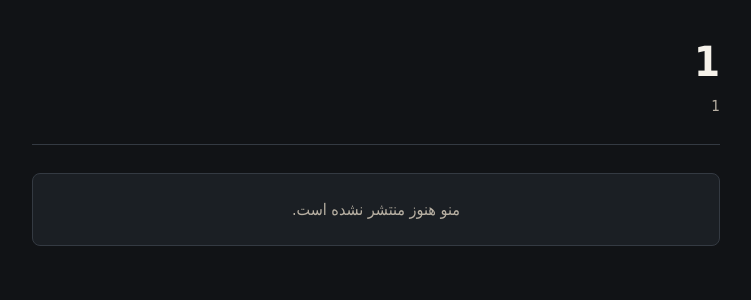
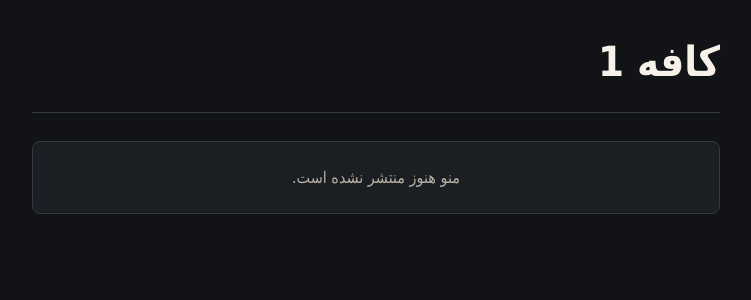
Before and after one commit to navidtadjalli/cixis, a Django app: page /menu/1/ in a window 1280 px wide. Shown: the top 300 px of the page, without its empty margins (264-1015 px from the left). Run offline with Django 5.2, Linux system fonts and the light colour scheme; data that the repository does not hold is empty.

Commit message:
style: QR menu header shows کافه خروج, drop slug subtitle
Co-Authored-By: Claude Opus 4.8 <noreply@anthropic.com>

```diff
--- a/remote/qrmenu/templates/qrmenu/menu.html
+++ b/remote/qrmenu/templates/qrmenu/menu.html
@@ -50,14 +50,6 @@
     h1 {
       font-size: clamp(1.7rem, 7vw, 2.6rem);
       line-height: 1.25;
-    }
-
-    .slug {
-      margin-top: 6px;
-      color: var(--muted);
-      direction: ltr;
-      text-align: right;
-      font-size: 0.95rem;
     }
 
     .empty {
@@ -199,8 +191,7 @@
 <body>
   <main>
     <header>
-      <h1>{{ cafe_name }}</h1>
-      <p class="slug">{{ cafe_slug }}</p>
+      <h1>کافه {{ cafe_name }}</h1>
     </header>
 
     {% if not has_snapshot %}
```
